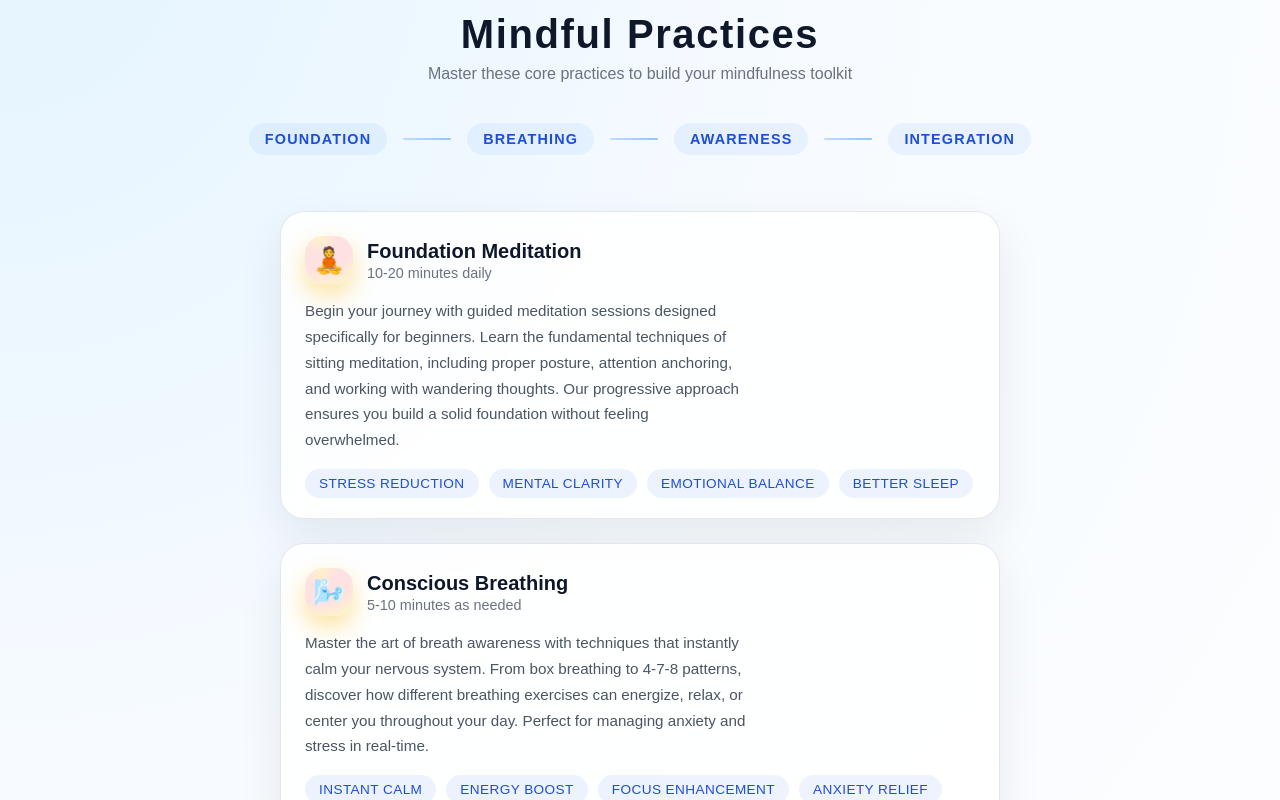
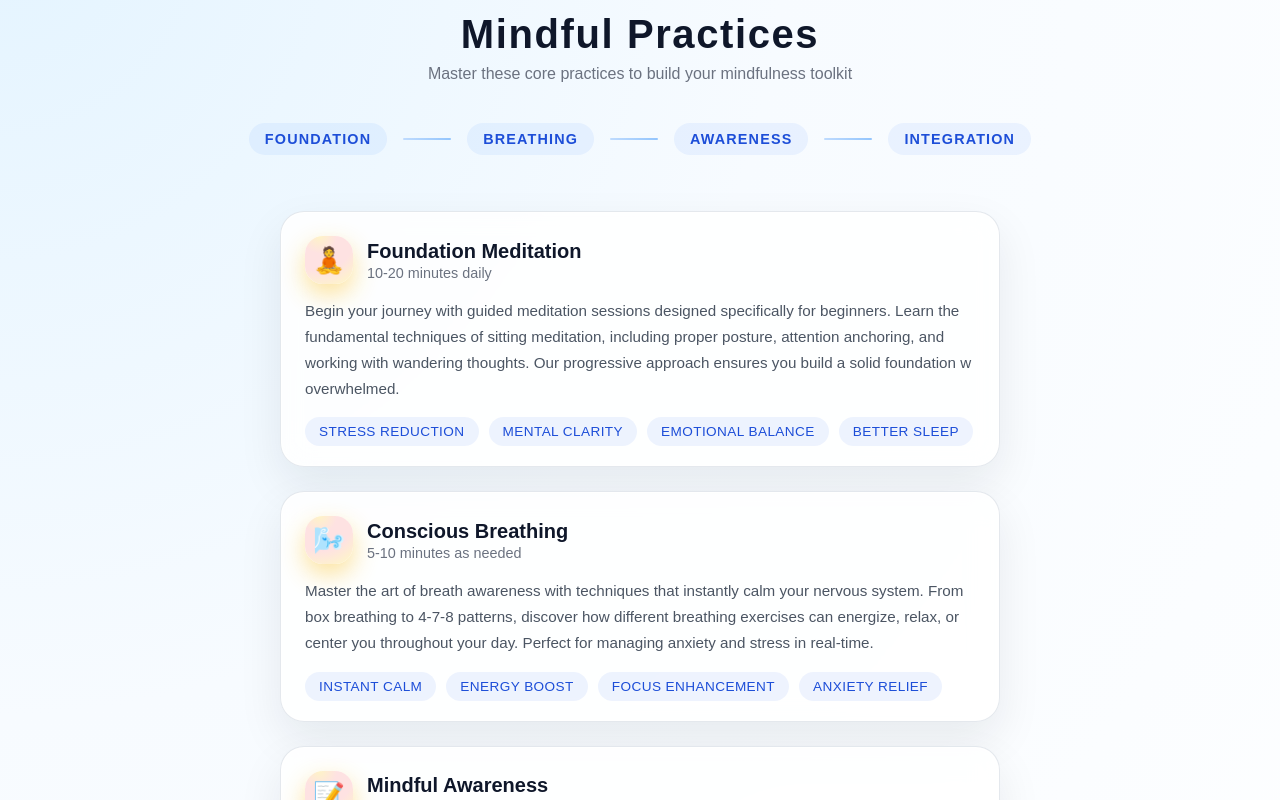
Before and after one commit to manpreetkaur292006-design/REACT-JS-CLASSES, a React (Vite) app in the folder Landing-Page/: page / in a window 1280 px wide. Shown: the part 1560-2360 px from the top of the page. Built offline with nearby package versions, Linux system fonts and the light colour scheme.

Commit message:
made some changes in practices section

```diff
--- a/Landing-Page/src/components/PracticesSection.jsx
+++ b/Landing-Page/src/components/PracticesSection.jsx
@@ -6,6 +6,8 @@ const PracticesSection = () => {
       <div className="practices-section" id="practices-section-id">
         <h1>Mindful Practices</h1>
         <p>Master these core practices to build your mindfulness toolkit</p>
+
+        <div className="practices-layout">
           <div className="practices-timeline">
             <div className="timeline-label">Foundation</div>
             <div className="timeline-line"></div>
@@ -25,15 +27,10 @@ const PracticesSection = () => {
             </div>
             <div className="practice-desc">
               Begin your journey with guided meditation sessions designed
-            <br />
               specifically for beginners. Learn the fundamental techniques of
-            <br />
               sitting meditation, including proper posture, attention anchoring,
-            <br />
               and working with wandering thoughts. Our progressive approach
-            <br />
-            ensures you build a solid foundation without feeling
-            <br />
+              ensures you build a solid foundation w
               overwhelmed.
             </div>
             <div className="practice-btns">
@@ -53,13 +50,9 @@ const PracticesSection = () => {
             </div>
             <div className="practice-desc">
               Master the art of breath awareness with techniques that instantly
-            <br />
               calm your nervous system. From box breathing to 4-7-8 patterns,
-            <br />
               discover how different breathing exercises can energize, relax, or
-            <br />
               center you throughout your day. Perfect for managing anxiety and
-            <br />
               stress in real-time.
             </div>
             <div className="practice-btns">
@@ -79,13 +72,9 @@ const PracticesSection = () => {
             </div>
             <div className="practice-desc">
               Develop meta-awareness through journaling and body scan
-            <br />
               practices. Learn to observe your thoughts, emotions, and physical
-            <br />
               sensations without judgement. This practice includes gratitude
-            <br />
               exercises, emotional check-ins, and refletive writing to deepen
-            <br />
               self-understanding.
             </div>
             <div className="practice-btns">
@@ -105,13 +94,9 @@ const PracticesSection = () => {
             </div>
             <div className="practice-desc">
               Integrate mindfulness into every aspect of your daily life. From
-            <br />
               mindful eating to walking meditation, learn how to transform
-            <br />
-            routine activities into opportunities for presence. Discover how to
-            <br />
-            maintain awareness during work, conversations, and even
-            <br />
+              routine activities into opportunities for presence. Discover how
+              to maintain awareness during work, conversations, and even
               challenging situations.
             </div>
             <div className="practice-btns">
@@ -122,6 +107,7 @@ const PracticesSection = () => {
             </div>
           </div>
         </div>
+      </div>
     </>
   );
 };
```
Lines whose indentation alone changed are shown as unchanged.
